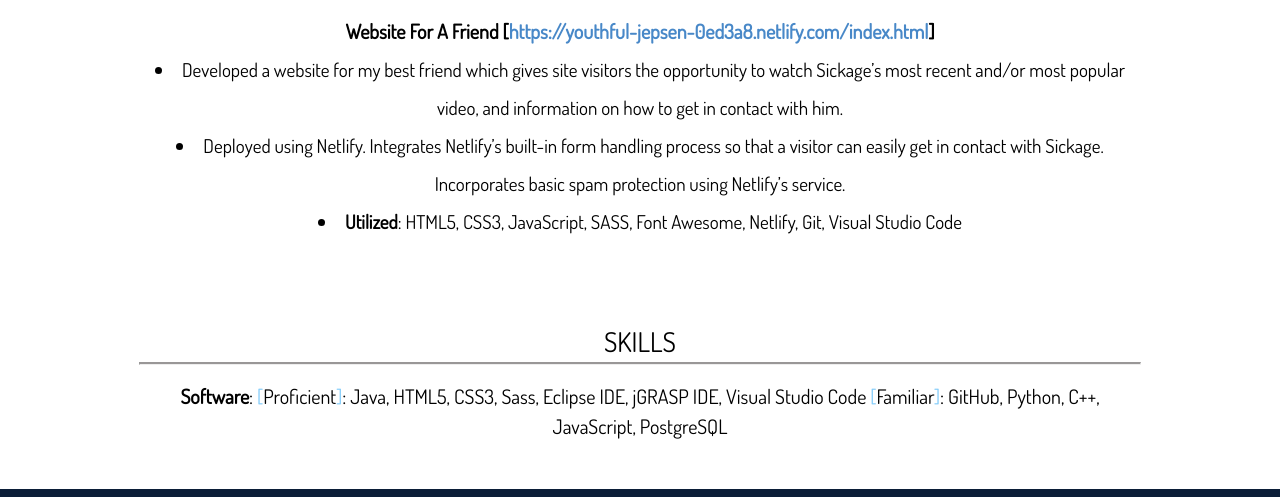
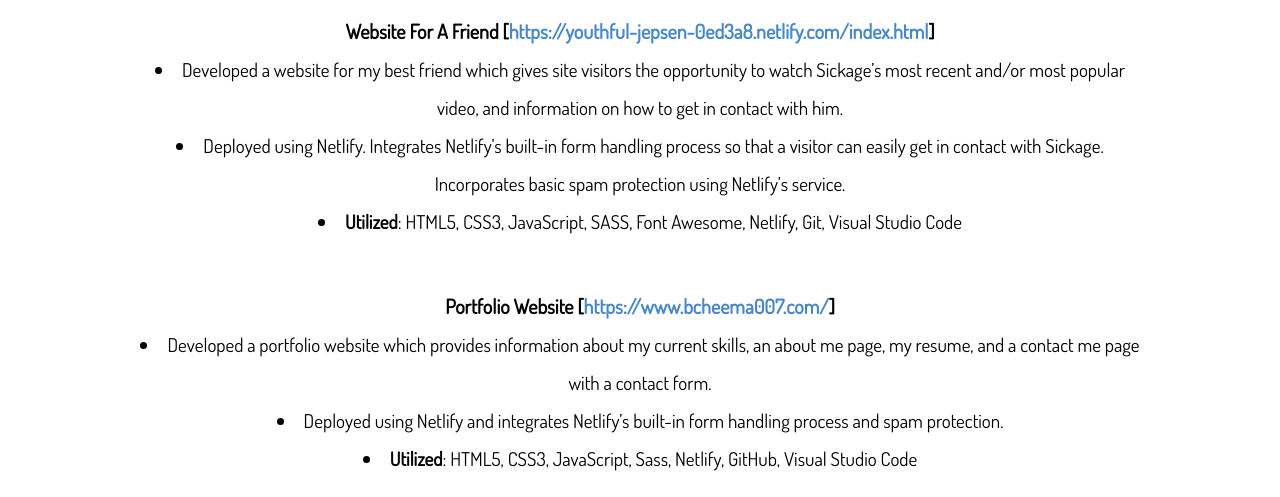
Before and after one commit to bcheema007/portfolio-website, a plain HTML site: page dist/resume.html in a window 1280 px wide. Shown: the part 1450-1947 px from the top of the page. Drawn offline with Linux system fonts and the light colour scheme; a web font is replaced by a local one.

Commit message:
Updated Files

```diff
--- a/dist/resume.html
+++ b/dist/resume.html
@@ -184,6 +184,30 @@
               </li>
             </ul>
           </div>
+          <div class="portfolio-website my-1">
+            <span class="project-name"
+              >Portfolio Website
+              <a
+                href="https://www.bcheema007.com"
+                target="_blank"
+                ><span class="staple">[</span
+                ><span class="link"
+                  >https://www.bcheema007.com/</span
+                ><span class="staple">]</span></a
+              ></span
+            >
+            <ul>
+              <li>
+                Developed a portfolio website which provides information about my current skills, an about me page, my resume, and a contact me page with a contact form.
+              </li>
+              <li>
+                Deployed using Netlify and integrates Netlify’s built-in form handling process and spam protection.
+              </li>
+              <li>
+                <strong>Utilized</strong>:  HTML5, CSS3, JavaScript, Sass, Netlify, GitHub, Visual Studio Code
+              </li>
+            </ul>
+          </div>
         </div>
       </div>
     </section>
--- a/scss/main.scss
+++ b/scss/main.scss
@@ -609,6 +609,41 @@ img {
       grid-template-areas:
         "project-name"
         "ul";
+      margin-bottom: 50px;
+
+      .project-name {
+        grid-area: project-name;
+        font-weight: 900;
+        font-size: 20px;
+      }
+
+      a span.staple {
+        color: black;
+      }
+
+      a span.link {
+        color: $link-hover-color;
+      }
+
+      ul {
+        grid-area: ul;
+        font-size: 19px;
+
+        li {
+          list-style: disc inside none;
+          line-height: 2;
+        }
+      }
+    }
+
+    .portfolio-website {
+      display: grid;
+      grid-template-columns: repeat(1, 1fr);
+      grid-template-rows: repeat(1, 1fr);
+      grid-gap: 0.3rem 2.5rem;
+      grid-template-areas:
+        "project-name"
+        "ul";
 
       .project-name {
         grid-area: project-name;
```
Also changed, not shown: dist/main.css, 1 other file.
